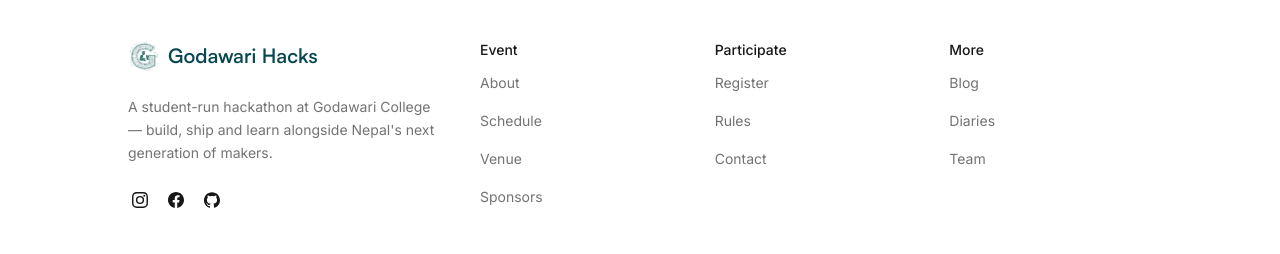
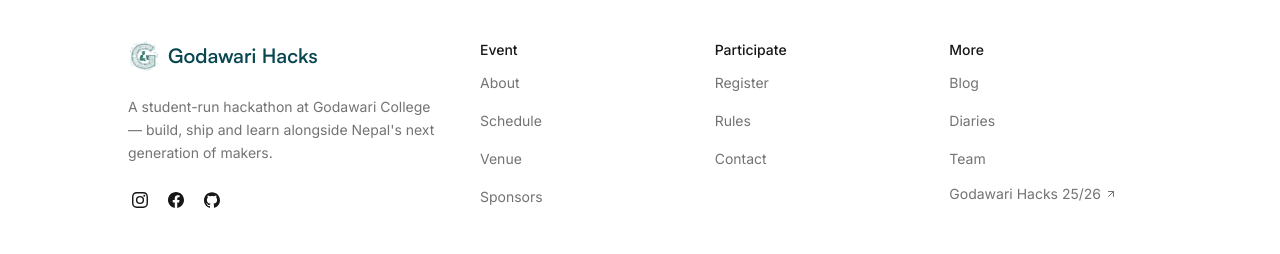
Before and after one commit to Manish-Tamang/godawarihacks, a Next.js app: page /contact in a window 1280 px wide. Shown: the part 2849-3103 px from the top of the page. Built offline with nearby package versions, Linux system fonts and the light colour scheme; no server answers.

Commit message:
feat: link the archived 25/26 site in the footer

```diff
--- a/app/components/Footer.tsx
+++ b/app/components/Footer.tsx
@@ -1,11 +1,11 @@
 import Image from "next/image";
 import Link from "next/link";
-import { MailIcon } from "./icons/ui-icons";
+import { ArrowUpRightIcon, MailIcon } from "./icons/ui-icons";
 import { FacebookIcon, GithubIcon, InstagramIcon } from "./icons/social-icons";
 
 const CONTACT_EMAIL = "hack@godawari.edu.np";
 
-type FooterLink = { name: string; href: string };
+type FooterLink = { name: string; href: string; external?: boolean };
 
 const LINK_COLUMNS: { heading: string; links: readonly FooterLink[] }[] = [
   {
@@ -31,6 +31,12 @@ const LINK_COLUMNS: { heading: string; links: readonly FooterLink[] }[] = [
       { name: "Blog", href: "/blog" },
       { name: "Diaries", href: "/archive" },
       { name: "Team", href: "/#team" },
+      {
+        name: "Godawari Hacks 25/26",
+        // Snapshot of the 2025/26 edition's site on the Wayback Machine.
+        href: "https://web.archive.org/web/20260309055556/https://hack.godawari.edu.np/#team",
+        external: true,
+      },
     ],
   },
 ];
@@ -113,14 +119,26 @@ export default function Footer() {
                   {heading}
                 </h2>
                 <ul className="mt-2.5 flex flex-col gap-3.5">
-                  {links.map(({ name, href }) => (
+                  {links.map(({ name, href, external }) => (
                     <li key={name}>
+                      {external ? (
+                        <a
+                          href={href}
+                          target="_blank"
+                          rel="noopener noreferrer"
+                          className="group flex items-center gap-1 text-sm text-neutral-500 transition-colors duration-75 hover:text-neutral-700"
+                        >
+                          {name}
+                          <ArrowUpRightIcon className="size-3 shrink-0 transition-transform group-hover:-translate-y-px group-hover:translate-x-px" />
+                        </a>
+                      ) : (
                         <Link
                           href={href}
                           className="text-sm text-neutral-500 transition-colors duration-75 hover:text-neutral-700"
                         >
                           {name}
                         </Link>
+                      )}
                     </li>
                   ))}
                 </ul>
```
Lines whose indentation alone changed are shown as unchanged.
